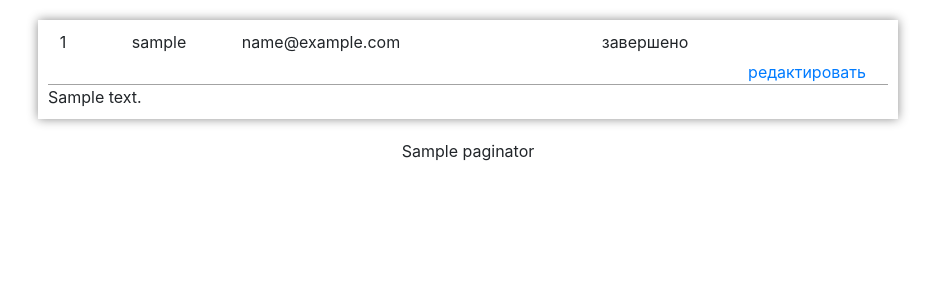
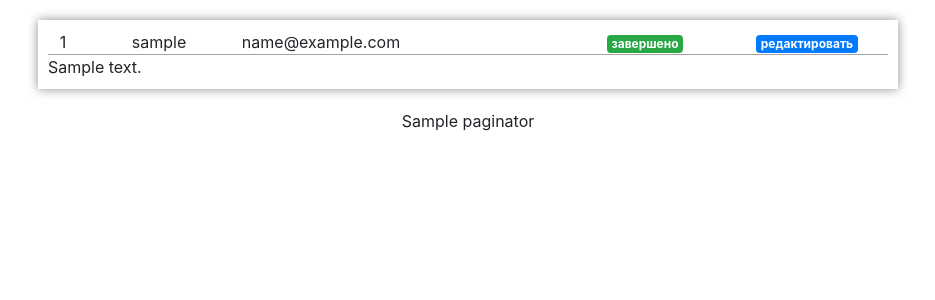
Before and after one commit to topalek/tasker, a PHP site: template app/views/admin/index.php in a window 1280 px wide. Shown: the part 56-356 px from the top of the page, without its empty margins (172-1107 px from the left). Run offline with PHP 8.4, Linux system fonts and the light colour scheme; the template is opened without the code that fills it: most values are stand-ins (such as "Sample title", 1, 10 or a date in 2020); data that the repository does not hold is empty.

Commit message:
router fix; styles

```diff
--- a/app/controllers/Admin.php
+++ b/app/controllers/Admin.php
@@ -20,10 +20,10 @@ class Admin extends Controller
 {
     public function index($page = 1)
     {
-        $tasks = Db::getInstance()->get('task')->all();
-        $totalItems = count($tasks);
+        $tasks        = Db::getInstance()->get('task')->all();
+        $totalItems   = count($tasks);
         $itemsPerPage = 3;
-        $urlPattern = '/site/index/(:num)';
+        $urlPattern   = '/admin/index/(:num)';
 
         $tasks = Db::getInstance()->get('task')->limit(10)->offset($itemsPerPage * ($page - 1))->order(
             'id',
--- a/app/core/App.php
+++ b/app/core/App.php
@@ -17,7 +17,7 @@ class App
         $url = $this->parseUrl();
 
         if ( ! empty($url)) {
-            if (class_exists('app\controllers\\' . $url[0])) {
+            if (class_exists('app\controllers\\' . ucfirst($url[0]))) {
                 $this->controller = 'app\controllers\\' . ucfirst($url[0]);
                 unset($url[0]);
             }
--- a/app/views/admin/index.php
+++ b/app/views/admin/index.php
@@ -20,8 +20,11 @@ use JasonGrimes\Paginator;
                 <div class="user-name"><?= $task->user_name ?></div>
                 <div class="email"><?= $task->user_email ?></div>
                 <div class="edit"><?= ($task->edit) ? 'отредактировано' : "" ?></div>
-                <div class="status"><?= ($task->status) ? "завершено" : 'активно' ?></div>
-                <a href="/admin/update/<?= $task->id ?>" title="редактировать" class="update">редактировать</a>
+                <div class="status">
+                    <div class="status"><?= ($task->status) ? '<span class="badge badge-success">завершено</span>' : '<span class="badge badge-warning">активно</span>' ?></div>
+                </div>
+                <a href="/admin/update/<?= $task->id ?>" title="редактировать" class="update-link"><span
+                            class="badge badge-primary">редактировать</span></a>
             </div>
             <div class="panel-body">
                 <?= $task->text ?>
```
